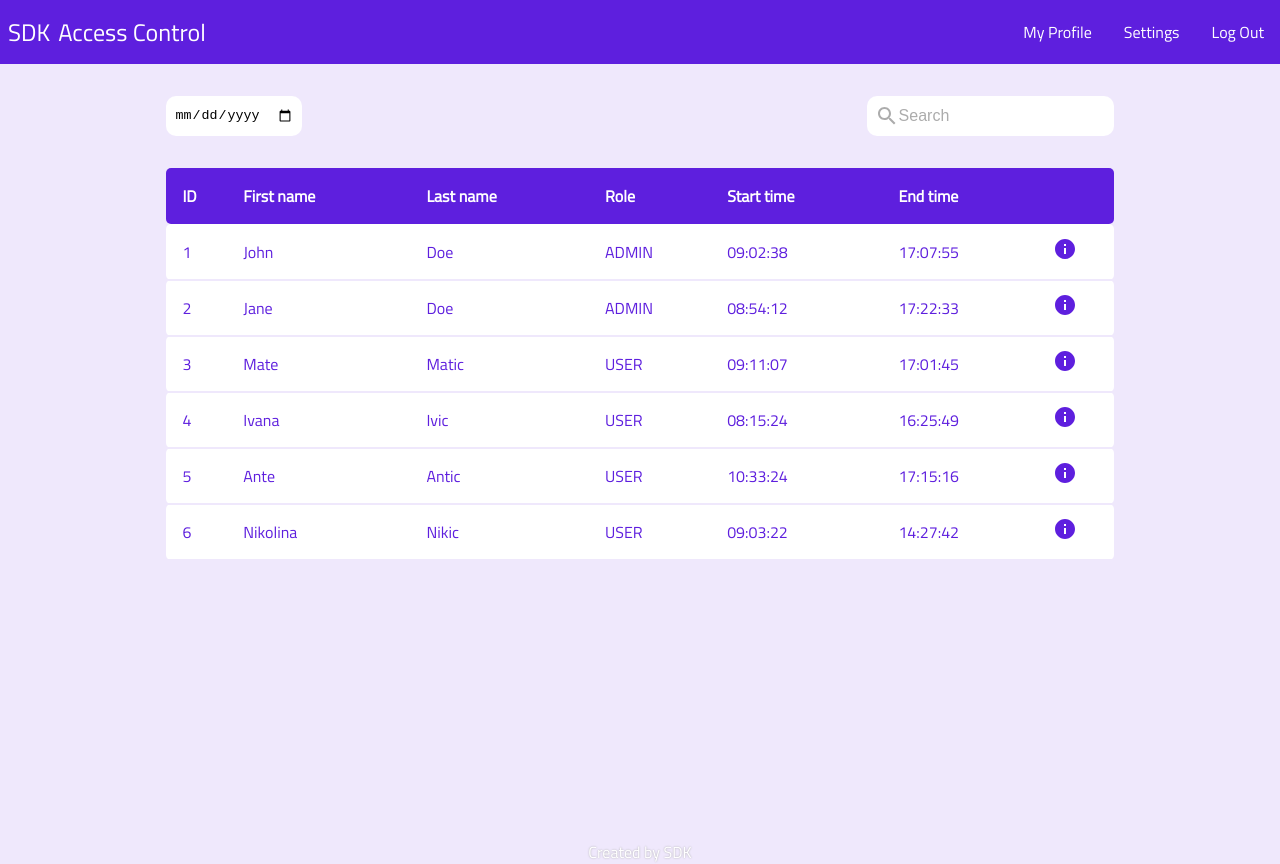
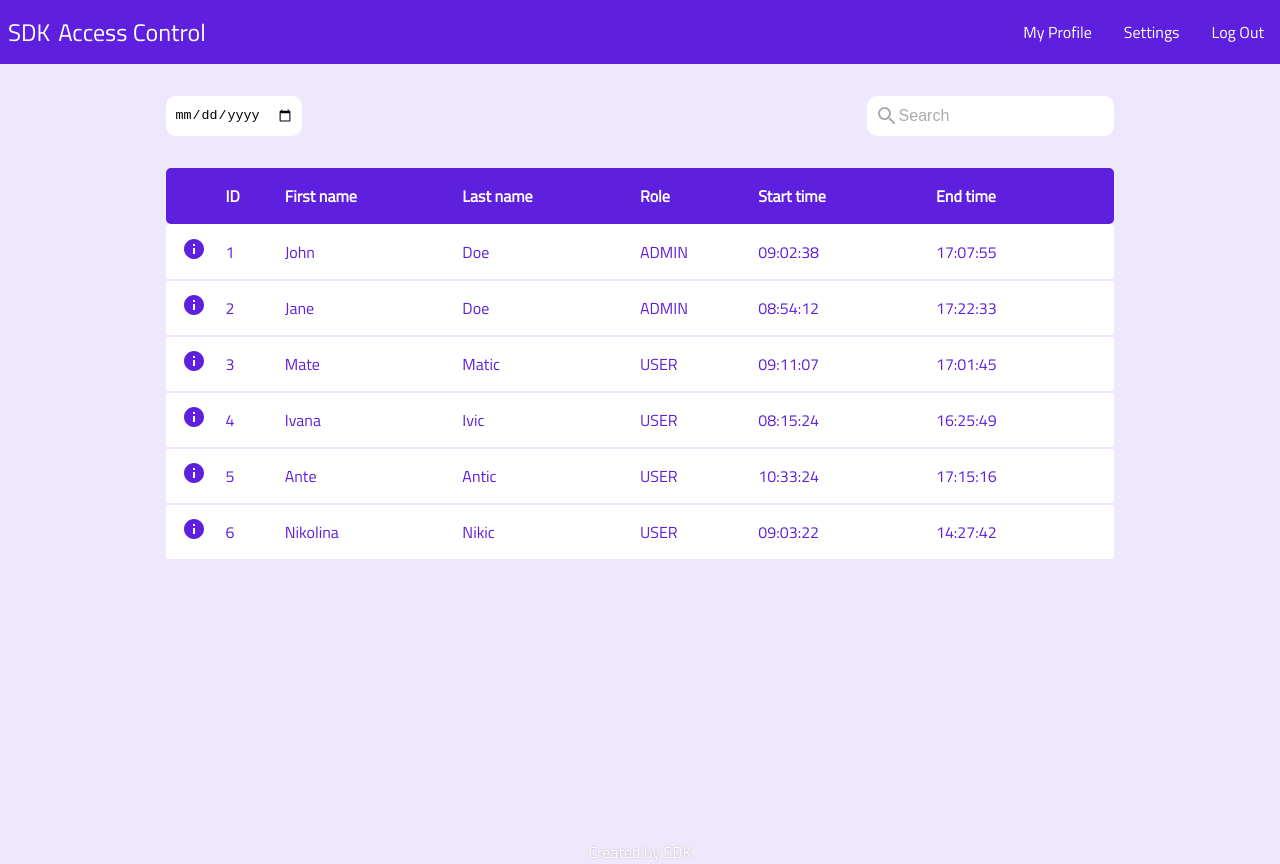
Before and after one commit to sandje00/sdk-access-control-web, a Vue app: page /dashboard in a window 1280 px wide. Built offline with nearby package versions, Linux system fonts and the light colour scheme.

Commit message:
Move info icon as first table column and readjust colums' width

```diff
--- a/src/components/dashboard/DashboardTable.vue
+++ b/src/components/dashboard/DashboardTable.vue
@@ -32,13 +32,13 @@ export default {
   },
   data: () => ({
     headerCols: [
+      { label: '', id: 'info' },
       { label: 'ID', id: 'id' },
       { label: 'First name', id: 'first_name' },
       { label: 'Last name', id: 'last_name' },
       { label: 'Role', id: 'role' },
       { label: 'Start time', id: 'start_time' },
-      { label: 'End time', id: 'end_time' },
-      { label: '', id: 'info' }
+      { label: 'End time', id: 'end_time' }
     ]
   }),
   components: { DashboardTableRecord }
@@ -72,11 +72,34 @@ export default {
     border-top-left-radius: 5px;
     border-bottom-left-radius: 5px;
     padding-left: 1rem;
+    cursor: default;
+    width: 5%;
+  }
+
+  tr th:nth-child(2) {
+    width: 5%;
+  }
+
+  tr th:nth-child(3) {
+    width: 15%;
+  }
+
+  tr th:nth-child(4) {
+    width: 15%;
+  }
+
+  tr th:nth-child(5) {
+    width: 10%;
+  }
+
+  tr th:nth-child(6) {
+    width: 15%;
   }
 
   tr th:last-child{
     border-top-right-radius: 5px;
     border-bottom-right-radius: 5px;
+    width: 15%;
   }
 
   &-header {
--- a/src/components/dashboard/DashboardTableRecord.vue
+++ b/src/components/dashboard/DashboardTableRecord.vue
@@ -1,11 +1,5 @@
 <template>
   <tr class="record">
-    <td>{{ id }}</td>
-    <td>{{ firstName }}</td>
-    <td>{{ lastName }}</td>
-    <td>{{ role }}</td>
-    <td>{{ start }}</td>
-    <td>{{ end }}</td>
     <td>
       <icon-info
         icon-name="Info"
@@ -14,6 +8,12 @@
       >
       </icon-info>
     </td>
+    <td>{{ id }}</td>
+    <td>{{ firstName }}</td>
+    <td>{{ lastName }}</td>
+    <td>{{ role }}</td>
+    <td>{{ start }}</td>
+    <td>{{ end }}</td>
   </tr>
 </template>
 
```
